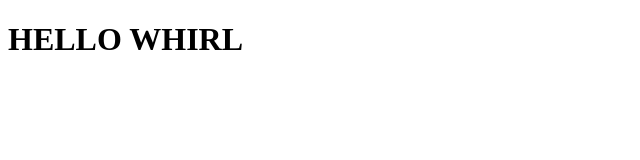
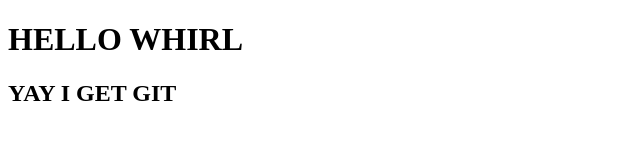
Before and after one commit to Danielle-91/gitLesson, a plain HTML site: page index.html in a window 1280 px wide. Shown: the whole page, without its empty margins (0-640 px from the left). Drawn offline with Linux system fonts and the light colour scheme.

Commit message:
messin arounddddd

```diff
--- a/index.html
+++ b/index.html
@@ -8,5 +8,6 @@
 </head>
 <body>
     <h1>HELLO WHIRL</h1>
+    <h2>YAY I GET GIT</h2>
 </body>
 </html>
```
Also changed, not shown: newFile.html (added).
